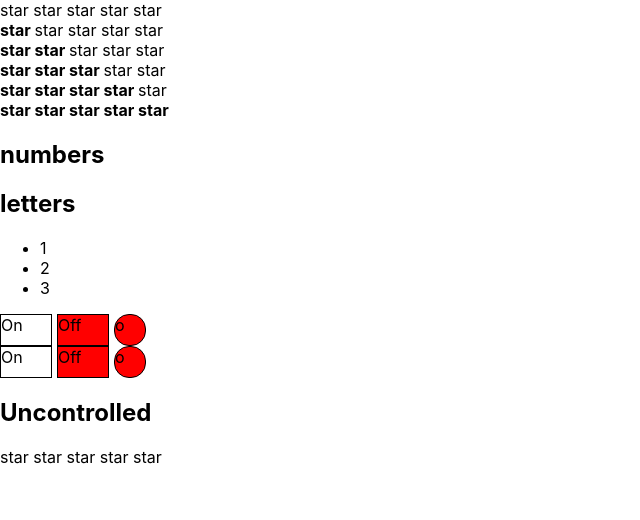
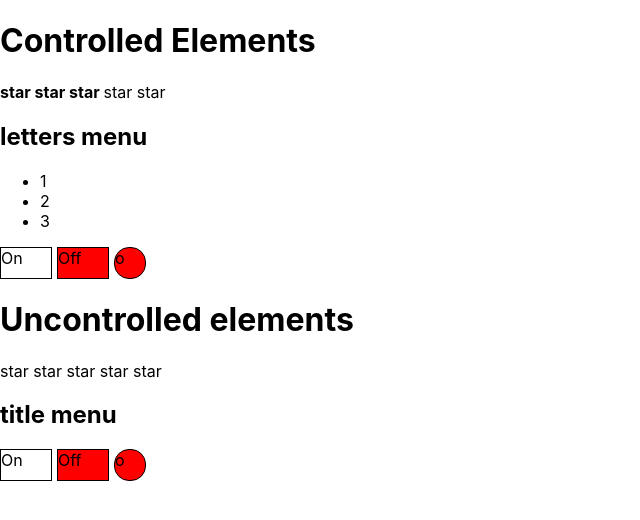
Before and after one commit to alexkarunny/react_prosto, a React (Create React App) app: page / in a window 1280 px wide. Shown: the top 520 px of the page, without its empty margins (0-640 px from the left). Built offline with nearby package versions, Linux system fonts and the light colour scheme.

Commit message:
03_callbacks01

```diff
--- a/src/App.tsx
+++ b/src/App.tsx
@@ -9,22 +9,21 @@ import {UncontrolledRating} from './components/UncontrolledRating/UncontrolledRa
 
 export function App() {
 
-    let [isActive, setIsActive] = useState<boolean>(false)
+    const [isActive, setIsActive] = useState<boolean>(false)
+    const [value, setValue] = useState<0 | 1 | 2 | 3 | 4 | 5>(3)
+    const [collapsed, setCollapsed] = useState<boolean>(false)
+
 
     return (
         <div>
-            <Rating value={0}/>
-            <Rating value={1}/>
-            <Rating value={2}/>
-            <Rating value={3}/>
-            <Rating value={4}/>
-            <Rating value={5}/>
-            <Accordion title={'numbers'} collapsed={true}/>
-            <Accordion title={'letters'} collapsed={false}/>
+            <h1>Controlled Elements</h1>
+            <Rating value={value} setValue={setValue}/>
+            <Accordion title={'letters menu'} collapsed={collapsed} setCollapsed={setCollapsed}/>
             <OnOff isActive={isActive} isActiveHandler={setIsActive}/>
+            <h1>Uncontrolled elements</h1>
+            <UncontrolledRating/>
+            <UncontrolledAccordion title={'title menu'}/>
             <UncontrolledOnOffOnOff/>
-            <UncontrolledAccordion title={'Uncontrolled'}/>
-            <UncontrolledRating/>
         </div>
     );
 }
--- a/src/components/Accordion/Accordion.tsx
+++ b/src/components/Accordion/Accordion.tsx
@@ -3,13 +3,14 @@ import React from "react";
 type accordionProps = {
     title: string
     collapsed: boolean
+    setCollapsed: (collapsed: boolean) => void
 }
 
 export function Accordion(props: accordionProps) {
-    console.log("accordion rendering")
+
     return (
         <div>
-            <AccordionTitle title={props.title}/>
+            <AccordionTitle title={props.title} setCollapsed={() => props.setCollapsed(!props.collapsed)}/>
             {!props.collapsed && <AccordionBody/>}
         </div>
     )
@@ -17,10 +18,11 @@ export function Accordion(props: accordionProps) {
 
 type accordionTitleProps = {
     title: string
+    setCollapsed: () => void
 }
 
 function AccordionTitle(props: accordionTitleProps) {
-    return <h2>{props.title}</h2>
+    return <h2 onClick={props.setCollapsed}>{props.title}</h2>
 }
 
 function AccordionBody() {
--- a/src/components/OnOff/OnOff.module.css
+++ b/src/components/OnOff/OnOff.module.css
@@ -33,4 +33,5 @@
 
 .switch.switch_active {
     background-color: green;
+    text-align: right;
 }
--- a/src/components/Rating/Rating.tsx
+++ b/src/components/Rating/Rating.tsx
@@ -2,26 +2,26 @@ import React from "react";
 
 type ratingProps = {
     value: 0 | 1 | 2 | 3 | 4 | 5
+    setValue: (value: 0 | 1 | 2 | 3 | 4 | 5) => void
 }
 
 export function Rating(props: ratingProps) {
-    console.log("rating rendering");
     return (
         <div>
-            <Star selected={props.value > 0}/>
-            <Star selected={props.value > 1}/>
-            <Star selected={props.value > 2}/>
-            <Star selected={props.value > 3}/>
-            <Star selected={props.value > 4}/>
+            <Star selected={props.value > 0} setValue={() => props.setValue(1)}/>
+            <Star selected={props.value > 1} setValue={() => props.setValue(2)}/>
+            <Star selected={props.value > 2} setValue={() => props.setValue(3)}/>
+            <Star selected={props.value > 3} setValue={() => props.setValue(4)}/>
+            <Star selected={props.value > 4} setValue={() => props.setValue(5)}/>
         </div>
     )
 }
 
 type starProps = {
     selected: boolean
+    setValue: () => void
 }
 
 function Star(props: starProps) {
-
-    return props.selected ? <b><span>star </span></b> : <span>star </span>
+    return  <span onClick={props.setValue}>{props.selected ? <b>star </b> :`star `}</span>
 }
```
